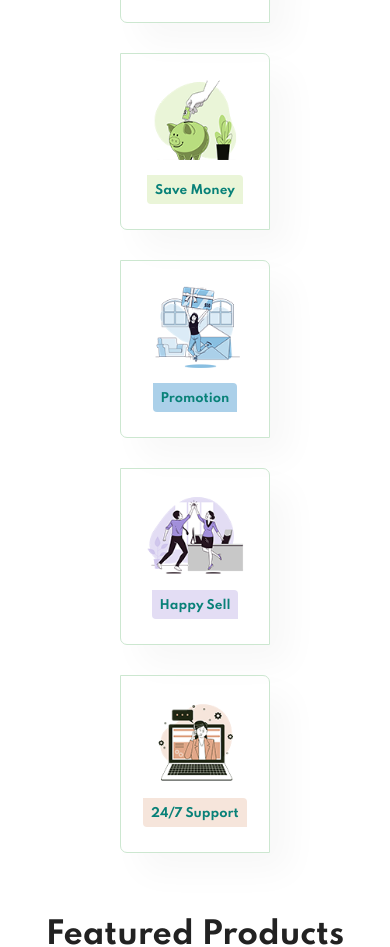
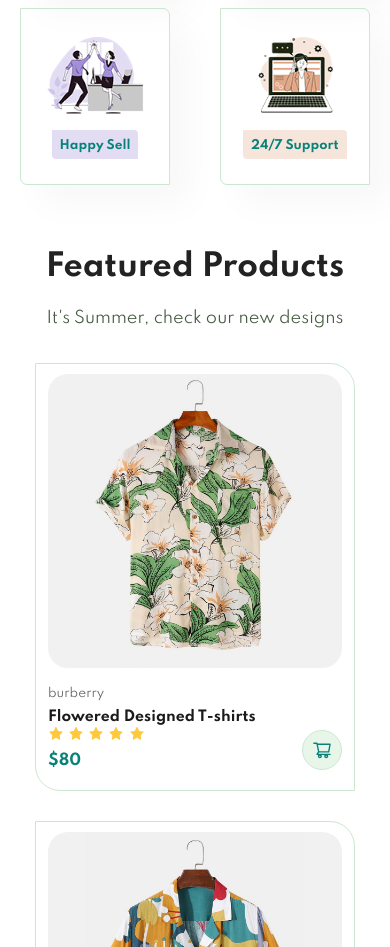
Before and after one commit to Abideen-program/Cara-couture, a plain HTML site: page index.html in a window 390 px wide. Shown: the part 1053-2000 px from the top of the page. Drawn offline with Linux system fonts and the light colour scheme.

Commit message:
updating files

```diff
--- a/style.css
+++ b/style.css
@@ -660,11 +660,16 @@ footer .copyright{
         padding: 20px;
     }
 
-    #feature, #product1 .productContainer {
-        justify-content: center;
+    #feature{
+        justify-content: space-between;
     }
 
     #feature .fe-box {
         width: 150px;
+        margin: 0 0 15px;
+    }
+
+    #product1 .product {
+        width: 100%;
     }
 }
```
